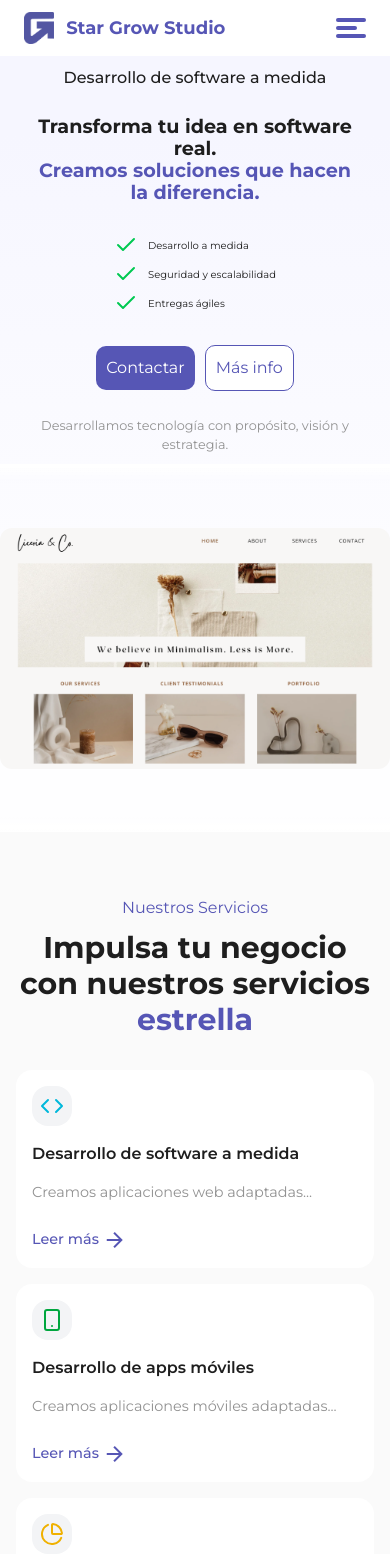
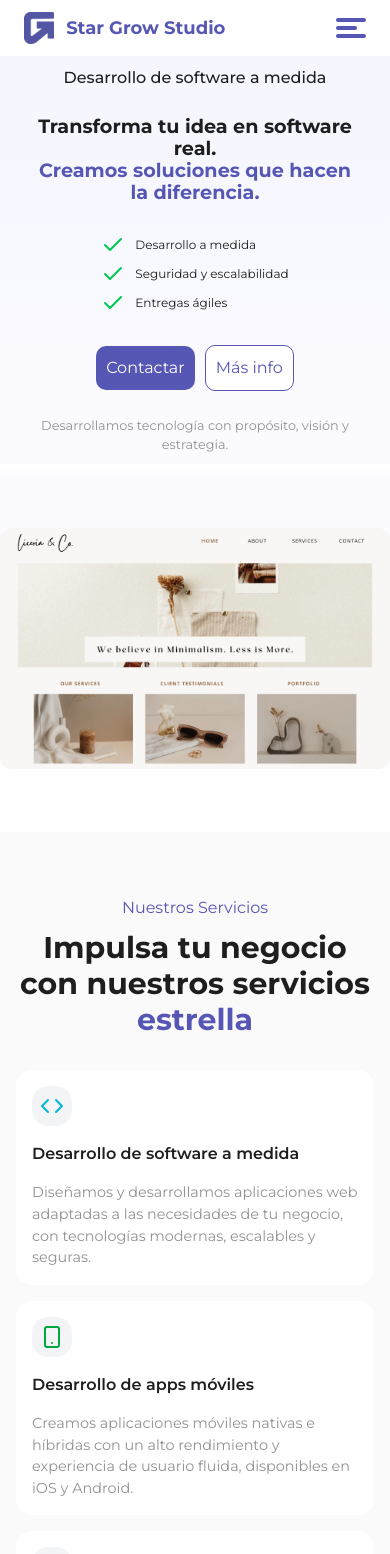
Before and after one commit to MauricioMolina12/stargrowstudio, a Next.js app: page / in a window 390 px wide. Shown: the top 1554 px of the page. Built offline with nearby package versions, Linux system fonts and the light colour scheme.

Commit message:
Creating component for privacy policy

```diff
--- a/src/app/components/shared/Banner/Banner.module.scss
+++ b/src/app/components/shared/Banner/Banner.module.scss
@@ -142,8 +142,8 @@
 }
 
 .banner__slide img {
-  width: 80%;
-  height: 80%;
+  width: 100%;
+  height: 100%;
   border-radius: 12px;
 
   @media (max-width: 768px) {
@@ -163,7 +163,7 @@
 }
 
 .banner__slide.prev {
-  opacity: 0.5;
+  opacity: 0.3;
   transform: translateY(-120%);
   z-index: 2;
 
@@ -173,8 +173,8 @@
 }
 
 .banner__slide.next {
-  opacity: 0.5;
-  transform: translateY(120%) scale(.8);
+  opacity: 0.3;
+  transform: translateY(120%);
   z-index: 2;
 
   @media (max-width: 768px) {
@@ -247,10 +247,10 @@
     align-items: center;
     gap: 10px;
     margin-block: 5px;
-    font-size: clamp(10px, 1vw, 12px);
+    font-size: clamp(12px, 1vw, 14px);
 
     .text-green-500{
-      font-size: clamp(10px, 1vw, 12px);
+      font-size: clamp(12px, 1vw, 14px);
     }
   }
 }
--- a/src/app/components/shared/DetailsPanel/index.tsx
+++ b/src/app/components/shared/DetailsPanel/index.tsx
@@ -16,9 +16,9 @@ type DetailsProps = {
 export default function DetailsPanel({ content }: DetailsProps) {
     return (
         <section className="flex flex-col lg:flex-row justify-between items-center w-full">
-            <div className="p-4 lg:w-1/2 lg:p-0">
+            <div className="p-4 lg:w-1/2 lg:p-0 flex flex-col gap-4">
                 <h2
-                    className="text-3xl font-bold mb-4"
+                    className="text-4xl font-bold mb-4"
                     style={{ color: content.styles?.colorTitle ?? "#222" }}
                 >
                     {content.title}
@@ -31,7 +31,7 @@ export default function DetailsPanel({ content }: DetailsProps) {
                     {content.items?.map((item, idx) => (
                         <li key={idx} className="flex items-center gap-2">
                             <Check className="text-green-500 w-[1rem] h-[1rem]" />
-                            <span className="text-[1rem]">{item}</span>
+                            <span className="text-xl">{item}</span>
                         </li>
                     ))}
                 </ul>
--- a/src/app/components/shared/Grid.tsx
+++ b/src/app/components/shared/Grid.tsx
@@ -10,6 +10,7 @@ type Props = {
     subtitle: string;
     showMeetingCall?: boolean;
     children?: ReactNode; // <-- Add this line
+    showSteps?: boolean
 };
 
 const Grid = ({ title, subtitle, showMeetingCall = true, children}: Props) => {
--- a/src/app/components/shared/InfoCards/index.tsx
+++ b/src/app/components/shared/InfoCards/index.tsx
@@ -57,7 +57,7 @@ export default function InfoCards({ cards, showSteps = true }: InfoCardsProps) {
             </ul>
           )}
 
-          {card.slug && (
+          {/* {card.slug && (
             <button onClick={() => detailsService(card)} className="cursor-pointer mt-2 text-[var(--color-primary)] flex items-center gap-1 font-medium transition-colors text-[0.9rem]">
               Leer más
               {!loadingDetails[card.slug] ? (
@@ -65,7 +65,7 @@ export default function InfoCards({ cards, showSteps = true }: InfoCardsProps) {
               ) : <div className="loader w-5 h-5 border border-white border-t-[var(--color-primary)] rounded-[50%] animate-spin"></div>
               }
             </button>
-          )}
+          )} */}
         </div>
       ))}
     </>
--- /dev/null
+++ b/src/app/components/shared/PrivacyPolicy.tsx
@@ -0,0 +1,7 @@
+export default function PrivacyPolicy(){
+    return(
+        <>
+        <main className="container w-full h-full border border-red"></main>
+        </>
+    )
+}
--- a/src/app/page.tsx
+++ b/src/app/page.tsx
@@ -79,23 +79,23 @@ const banners: Services[] = [
     subtitle:
       "Diseñamos dashboards y reportes personalizados para impulsar tu crecimiento.",
   },
-  {
-    image: "img/bases-de-datos.webp",
-    alt: "Bases de datos",
-    service: "Arquitectura y gestión de bases de datos",
-    icon: "/icons/basesdedatos.png",
-    title: {
-      main: "Tu información siempre segura y accesible.",
-      second: "Optimizamos el corazón de tu sistema.",
-    },
-    list: [
-      "Modelado de bases de datos",
-      "Optimización de rendimiento",
-      "Alta disponibilidad y respaldo",
-    ],
-    subtitle:
-      "Diseñamos estructuras de datos eficientes, escalables y preparadas para el futuro.",
-  },
+  // {
+  //   image: "img/bases-de-datos.webp",
+  //   alt: "Bases de datos",
+  //   service: "Arquitectura y gestión de bases de datos",
+  //   icon: "/icons/basesdedatos.png",
+  //   title: {
+  //     main: "Tu información siempre segura y accesible.",
+  //     second: "Optimizamos el corazón de tu sistema.",
+  //   },
+  //   list: [
+  //     "Modelado de bases de datos",
+  //     "Optimización de rendimiento",
+  //     "Alta disponibilidad y respaldo",
+  //   ],
+  //   subtitle:
+  //     "Diseñamos estructuras de datos eficientes, escalables y preparadas para el futuro.",
+  // },
   {
     images: ["img/hero-banner/marketing-digital/mkting-digital-2.jpg", "img/hero-banner/marketing-digital/mkting-digital-2.jpg", "img/hero-banner/marketing-digital/mkting-digital.jpg"],
     alt: "Consultoría",
@@ -137,71 +137,84 @@ const steps = [
   {
     icon: { component: Search, color: "text-blue-500" },
     title: "Descubrimiento",
-    description: "Analizamos tus necesidades, objetivos y público...",
+    description:
+      "Analizamos a fondo tus necesidades, objetivos y el perfil de tu público. En esta etapa recopilamos información clave que nos permitirá comprender el contexto de tu negocio y definir las oportunidades de crecimiento.",
   },
   {
     icon: { component: Calendar, color: "text-green-500" },
     title: "Estrategia y Planificación",
-    description: "Definimos objetivos claros y un plan estratégico...",
+    description:
+      "Definimos metas claras y construimos un plan estratégico a la medida de tu proyecto. Establecemos prioridades, recursos y tiempos para asegurar que cada acción esté orientada a alcanzar los resultados esperados.",
   },
   {
     icon: { component: PenTool, color: "text-purple-500" },
     title: "Diseño Creativo",
-    description: "Nuestro equipo diseña piezas visuales impactantes...",
+    description:
+      "Creamos piezas visuales atractivas y coherentes con tu identidad de marca. Nuestro equipo se enfoca en transmitir tus valores de manera impactante y generar experiencias memorables para tus usuarios.",
   },
   {
     icon: { component: Laptop, color: "text-orange-500" },
     title: "Desarrollo & Producción",
-    description: "Construimos tu sitio web, e-commerce o app...",
+    description:
+      "Transformamos las ideas en soluciones digitales funcionales. Ya sea un sitio web, un e-commerce o una aplicación, implementamos tecnologías modernas con un enfoque en calidad, usabilidad y escalabilidad.",
   },
   {
     icon: { component: Rocket, color: "text-pink-500" },
     title: "Lanzamiento y Activación",
-    description: "Ponemos en marcha tu proyecto en redes...",
+    description:
+      "Publicamos tu proyecto en los canales adecuados y activamos campañas para alcanzar a tu audiencia. Nos aseguramos de que la implementación sea fluida y que el impacto inicial sea fuerte y positivo.",
   },
   {
     icon: { component: BarChart3, color: "text-indigo-500" },
     title: "Medición y Optimización",
-    description: "Monitorizamos resultados y ajustamos estrategias...",
+    description:
+      "Evaluamos el rendimiento a través de métricas clave y analizamos los resultados obtenidos. Con base en los datos, realizamos ajustes estratégicos para optimizar el impacto y potenciar el crecimiento continuo.",
   },
 ];
+
 
 const services = [
   {
     icon: { component: Code, color: "text-cyan-500" },
     title: "Desarrollo de software a medida",
     slug: "desarrollo-software",
-    description: "Creamos aplicaciones web adaptadas...",
+    description:
+      "Diseñamos y desarrollamos aplicaciones web adaptadas a las necesidades de tu negocio, con tecnologías modernas, escalables y seguras.",
   },
   {
     icon: { component: Smartphone, color: "text-green-600" },
     title: "Desarrollo de apps móviles",
     slug: "desarrollo-apps",
-    description: "Creamos aplicaciones móviles adaptadas...",
+    description:
+      "Creamos aplicaciones móviles nativas e híbridas con un alto rendimiento y experiencia de usuario fluida, disponibles en iOS y Android.",
   },
   {
     icon: { component: PieChart, color: "text-yellow-500" },
     title: "Análisis de datos y visualización",
     slug: "analisis-datos",
-    description: "Convierte tus datos en decisiones inteligentes...",
+    description:
+      "Transformamos tus datos en información clara y accionable mediante dashboards interactivos, reportes inteligentes y visualizaciones atractivas.",
   },
   {
     icon: { component: Database, color: "text-blue-700" },
     title: "Arquitectura y gestión de bases de datos",
     slug: "bases-datos",
-    description: "Optimizamos la estructura de datos...",
+    description:
+      "Diseñamos, optimizamos y administramos bases de datos eficientes y seguras, garantizando integridad, escalabilidad y alto rendimiento.",
   },
   {
     icon: { component: Megaphone, color: "text-red-500" },
     title: "Consultoría en transformación digital",
     slug: "consultoria-transformacion",
-    description: "Te guiamos paso a paso hacia una transformación...",
+    description:
+      "Acompañamos a tu empresa en la adopción de nuevas tecnologías y procesos digitales, maximizando la productividad y la innovación.",
   },
   {
     icon: { component: Palette, color: "text-purple-600" },
     title: "Diseño UX/UI centrado en el usuario",
     slug: "diseno-ux-ui",
-    description: "Creamos experiencias digitales memorables...",
+    description:
+      "Creamos interfaces modernas, accesibles y enfocadas en el usuario, generando experiencias digitales memorables y funcionales.",
   },
 ];
 
--- a/src/app/services/[slug]/page.tsx
+++ b/src/app/services/[slug]/page.tsx
@@ -3,6 +3,7 @@ import Banner from "@/app/components/shared/Banner";
 import Grid from "@/app/components/shared/Grid";
 import SliderAutomatic from "@/app/components/shared/SliderAutomatic";
 import SliderProjects from "@/app/components/shared/SliderProjects";
+import InfoCards from "@/app/components/shared/InfoCards";
 
 export default function ServiceSlugPage({ params, }: { params: { slug: string }; }) {
 
@@ -56,7 +57,9 @@ export default function ServiceSlugPage({ params, }: { params: { slug: string };
             <span>{service.service}</span>
           </aside>
         </div>
-        <Grid showSteps={false} showMeetingCall={false} cards={steps} title={{ main: 'brillar', left: 'Ventajas que harán', right: 'tu app' }} subtitle="Cómo conectamos" ></Grid>
+        <Grid showMeetingCall={false} title={{ main: 'brillar', left: 'Ventajas que harán', right: 'tu app' }} subtitle="Cómo conectamos" >
+          <InfoCards cards={steps} showSteps={false} />
+        </Grid>
 
         {/* Techs */}
         {service.techs && (
```
Also changed, not shown: public/logo/logo-SGS.svg (added).
